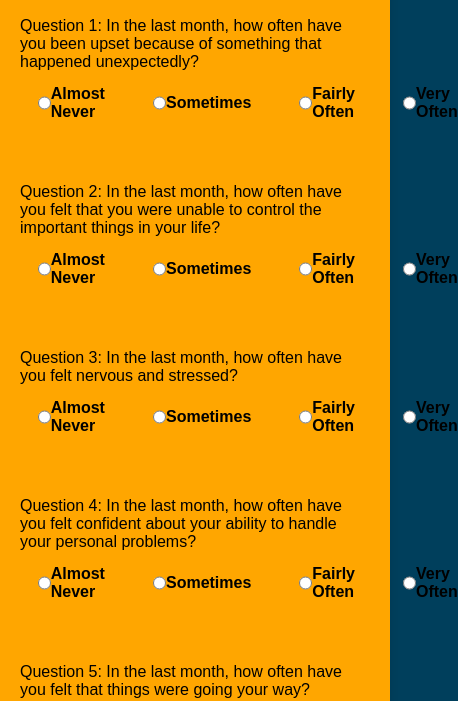
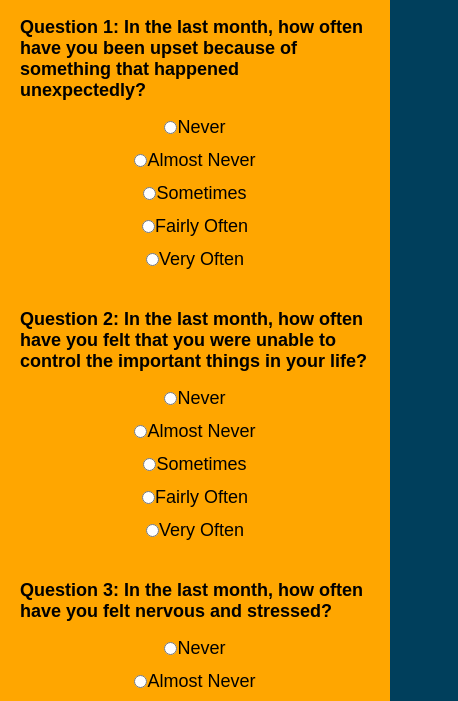
Before and after one commit to sana-45/sana-45.github.io, a plain HTML site: page index.html in a window 390 px wide. Shown: the part 110-811 px from the top of the page, 458 px wide, since content can reach past the window. Drawn offline with Linux system fonts and the light colour scheme.

Commit message:
css updated

```diff
--- a/index.css
+++ b/index.css
@@ -11,10 +11,12 @@ body {
   }
 
   label{
-    font-weight: 700;
+    font-size: large;
   }
   p{
     width: 100%;
+    font-size: large;
+    font-weight: bold;
   }
 
   .container {
@@ -42,7 +44,7 @@ body {
       display: flex;
       flex-direction: column;
       align-items: center;
-
+      gap: 1rem;
 
     }
   }
@@ -53,9 +55,22 @@ body {
     align-items: center;
     gap: 3rem;
 
+
     div{
       display: flex;
-      flex-direction: row-reverse;
+      flex-direction: row-reverse
+    }
+  }
+
+  @media only screen and (max-width: 600px) {
+    main{
+      gap: 0.75rem;
+      flex-direction: column;
+      height: 9rem;
+    }
+
+    .question{
+      gap: 1rem;
     }
   }
 
```
